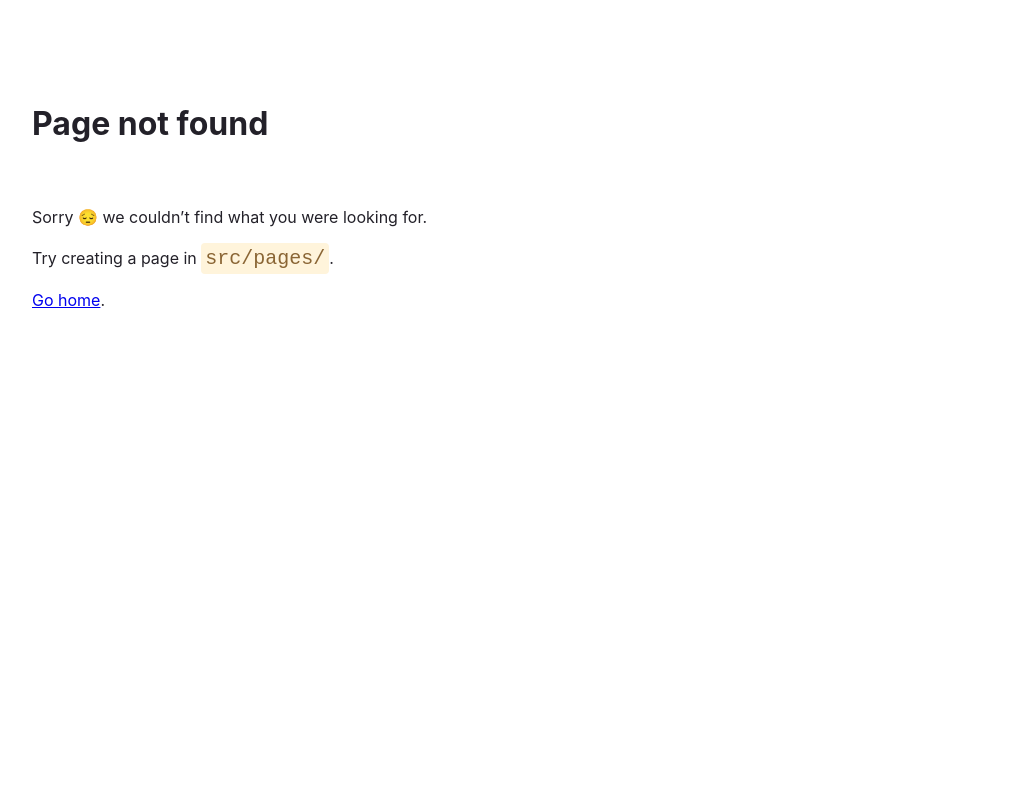
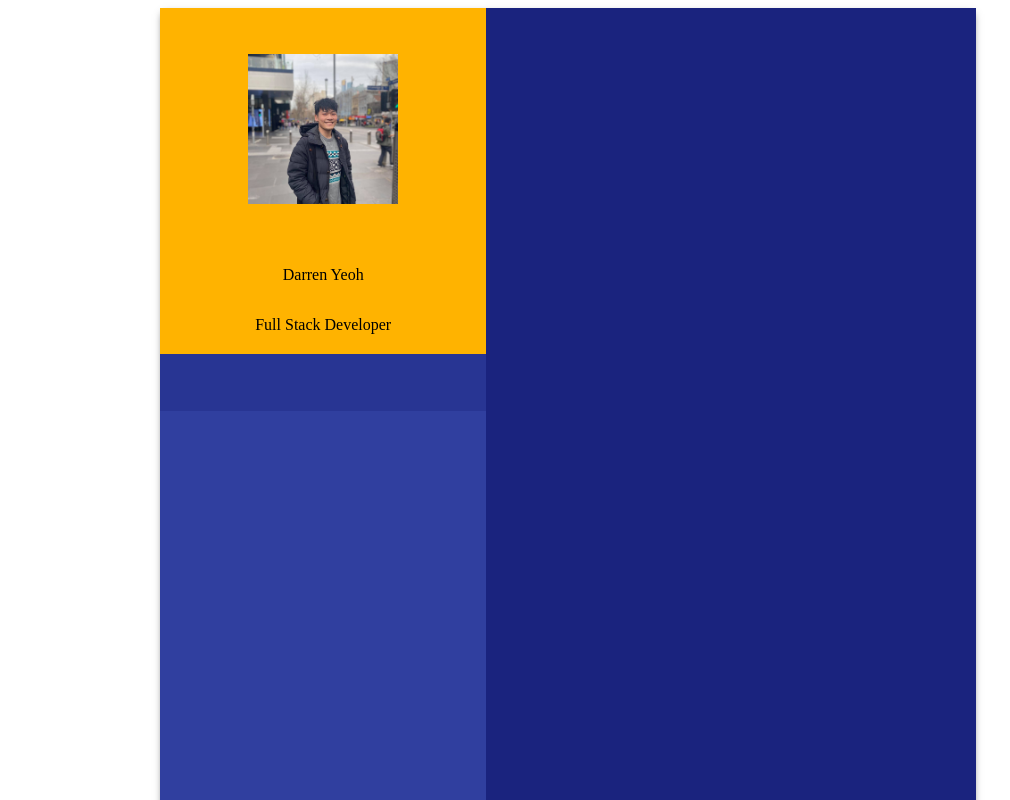
Before and after one commit to dyeoh/dyeoh.github.io, a Gatsby site in the folder packages/portfolio/: page /resume in a window 1280 px wide. Before the commit this address had no page. Shown: the top 800 px of the page, without its empty margins (72-1082 px from the left). Built offline with nearby package versions, Linux system fonts and the light colour scheme; Gatsby itself is replaced by a stand-in of ours.

Commit message:
feat(portfolio): created base resume layout
affects: dyeoh

```diff
--- a/packages/portfolio/src/components/layout.tsx
+++ b/packages/portfolio/src/components/layout.tsx
@@ -1,4 +1,31 @@
+import { Box } from "@chakra-ui/react";
 import React from "react";
+
+interface IProps {
+  children?: React.ReactNode;
+}
+
+export const ResumeCanvas: React.FC<IProps> = (props) => {
+  return (
+    <Box
+      as="main"
+      m="0 auto"
+      boxSizing="border-box"
+      w="8.5in"
+      h="12in"
+      bgColor="rgb(250, 255, 255)"
+      boxShadow="0 3px 8px -3px rgba(0, 0, 0, 0.7)"
+    >
+      <title>Darren</title>
+      <Box
+        height="100%"
+        // padding="0.3in">
+      >
+        {props.children}
+      </Box>
+    </Box>
+  );
+};
 
 const layout = () => {
   return;
--- /dev/null
+++ b/packages/portfolio/src/pages/resume.tsx
@@ -0,0 +1,41 @@
+import { Box, Center, Flex, Image, Text } from "@chakra-ui/react";
+import * as React from "react";
+
+import { ResumeCanvas } from "../components/layout";
+import darren from "../images/darren.jpg";
+
+const ResumePage: React.FC = () => {
+  return (
+    <ResumeCanvas>
+      <Flex h="100%">
+        {/*Division 1 */}
+        <Flex w="40%" h="100%" flexDirection="column">
+          <Flex h="30%" bg="#ffb300" flexDirection="column">
+            <Flex width="100%" align="center" justifyContent="center" h="70%">
+              <Image
+                src={darren}
+                borderRadius="full"
+                boxSize="150px"
+                alt="Darren"
+              />
+            </Flex>
+            <Box width="100%" h="30%">
+              <Center>
+                <Text>Darren Yeoh</Text>
+              </Center>
+              <Center>
+                <Text>Full Stack Developer</Text>
+              </Center>
+            </Box>
+          </Flex>
+          <Flex h="5%" bg="#283593" />
+          <Flex h="65%" bg="#303f9f" />
+        </Flex>
+        {/*Division 2*/}
+        <Flex w="60%" h="100%" bg="#1a237e"></Flex>
+      </Flex>
+    </ResumeCanvas>
+  );
+};
+
+export default ResumePage;
```
Also changed, not shown: packages/portfolio/src/images/darren.jpg (added).
